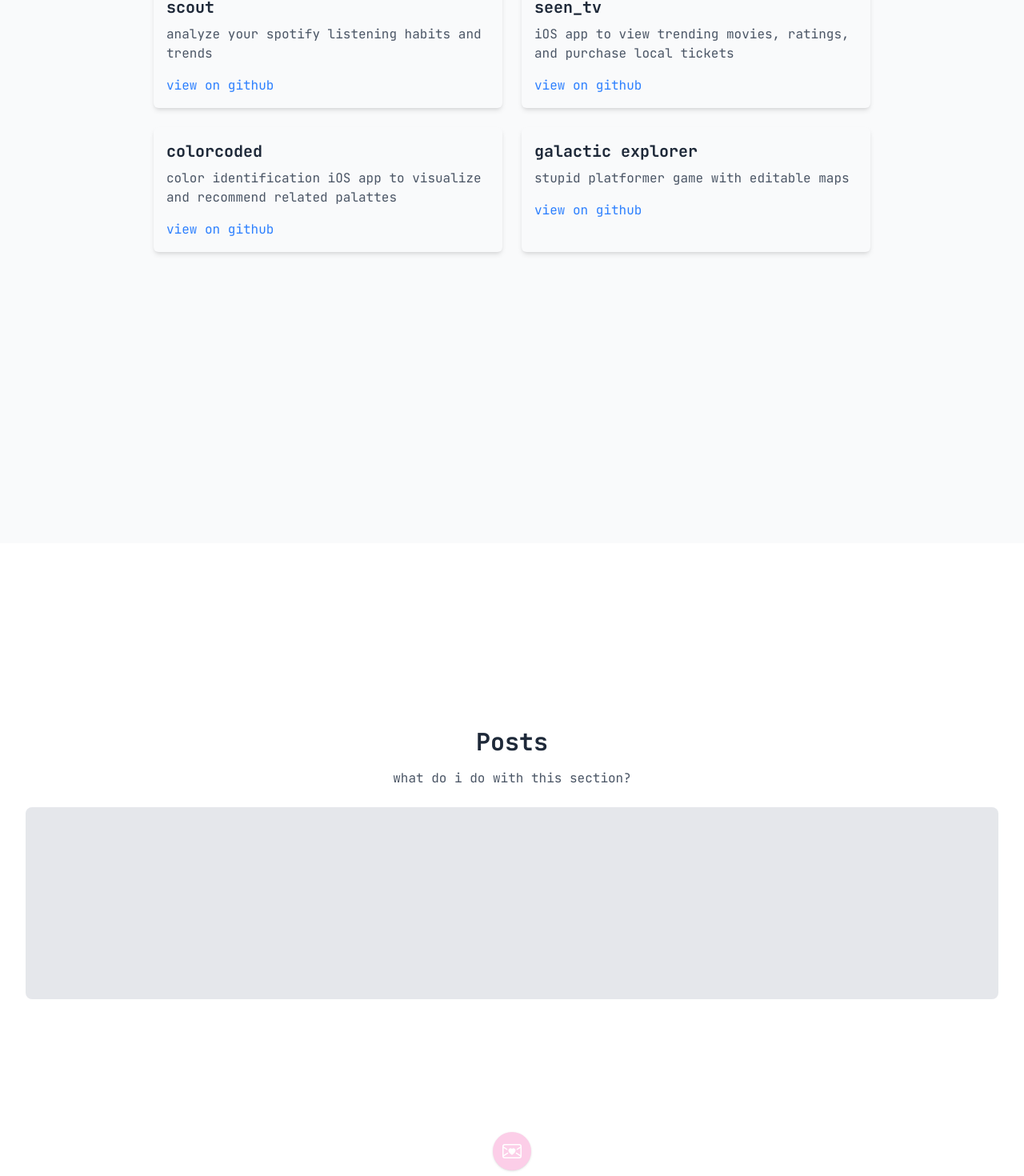
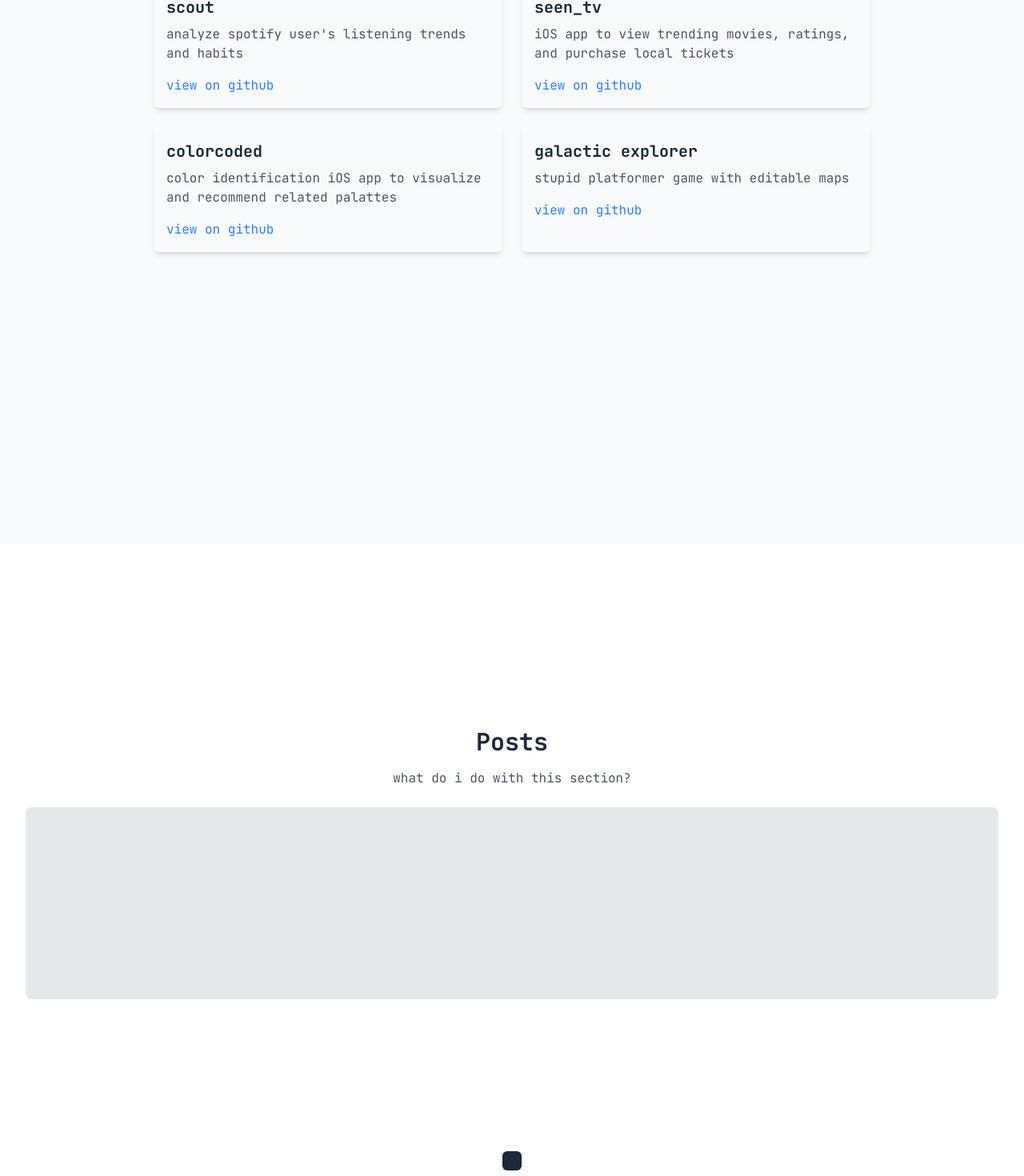
Before and after one commit to kendrickngo2000/NFC-card, a Next.js app: page / in a window 1280 px wide. Shown: the part 1721-3191 px from the top of the page at 80% size. Built offline with nearby package versions, Linux system fonts and the light colour scheme.

Commit message:
changed secret button

```diff
--- a/data/projects.js
+++ b/data/projects.js
@@ -1,7 +1,7 @@
 export const projects = [
     {
         name: "scout",
-        description: "analyze your spotify listening habits and trends",
+        description: "analyze spotify user's listening trends and habits",
         githubLink: "https://github.com/kendrickngo2000/scout"
     },
     {
--- a/src/app/page.tsx
+++ b/src/app/page.tsx
@@ -187,10 +187,10 @@ export default function Home() {
           <div className="absolute bottom-4 left-1/2 transform -translate-x-1/2">
             <button
               onClick={() => setShowLoveNote(true)}
-              className="p-3 rounded-full bg-pink-200 hover:bg-pink-300 transition shadow"
+              className="p-3 rounded-md bg-gray-800 text-gray-200 hover:bg-gray-700 transition shadow font-mono text-sm"
               aria-label="open secret message"
             >
-              <BsEnvelopeHeart className="text-white" size={24} />
+              {/* <BsEnvelopeHeart className="text-white" size={24} /> */}
             </button>
           </div>
         </div>
```
